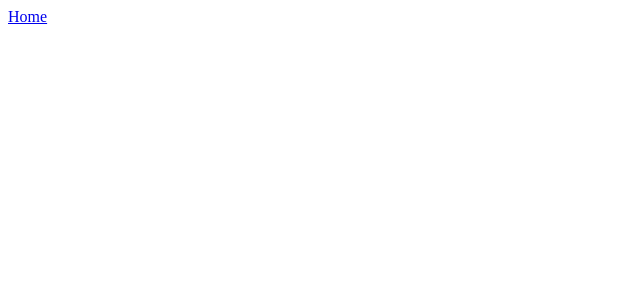
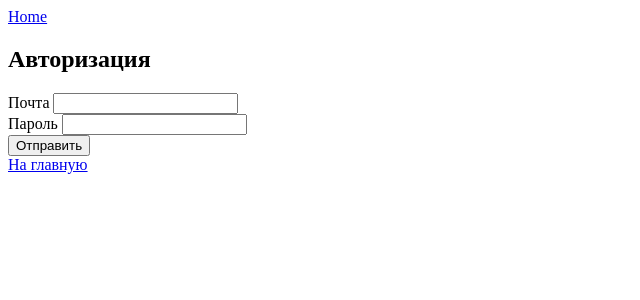
Before and after one commit to fominae/VUE-CLI, a Vue app: page /login in a window 1280 px wide. Before the commit this address had no page. Shown: the top 300 px of the page, without its empty margins (0-640 px from the left). Built offline with nearby package versions, Linux system fonts and the light colour scheme.

Commit message:
Реализация входа в систему

```diff
--- /dev/null
+++ b/src/components/Login.vue
@@ -0,0 +1,48 @@
+<template>
+  <article class="modal">
+    <form @submit.prevent="login">
+      <h2>Авторизация</h2>
+      Почта <input type="text" v-model="email"><br />
+      Пароль <input type="text" v-model="password"><br />
+      <button type="submit">Отправить</button>
+    </form>
+    <a href="/">На главную</a>
+  </article>
+</template>
+
+<script>
+export default {
+  data() {
+    return {
+      url: 'https://jurapro.bhuser.ru/api-shop',
+      email: '',
+      password: ''
+    }
+  },
+  methods: {
+    async login() {
+      const user = {
+        email: this.email,
+        password: this.password
+      };
+
+      try {
+        const response = await fetch(this.url + '/login', {
+          method: 'POST',
+          headers: {
+            'Content-Type': 'application/json'
+          },
+          body: JSON.stringify(user)
+        });
+
+        const result = await response.json();
+        const userToken = result.data.user_token;
+        localStorage.setItem('token', userToken);
+        console.log('Result:', result);
+      } catch(error) {
+        console.log('Error:', error)
+      }
+    }
+  }
+}
+</script>
--- a/src/components/Registration.vue
+++ b/src/components/Registration.vue
@@ -2,9 +2,9 @@
   <div>
     <h1>Регистрация</h1>
     <form @submit.prevent="authorization">
-      ФИО <input type="text" v-model="fio" required><br />
-      Почта <input type="email" v-model="email" required><br />
-      Пароль <input type="password" v-model="password" required><br />
+      ФИО <input type="text" v-model="fio" required> <br />
+      Почта <input type="email" v-model="email" required> <br />
+      Пароль <input type="password" v-model="password" required> <br />
       <button type="submit">Зарегистрироваться</button>
     </form>
     <a href="/">На главную</a>
--- a/src/router/index.js
+++ b/src/router/index.js
@@ -1,7 +1,7 @@
 import { createRouter, createWebHistory } from 'vue-router'
 import HomeView from '../views/HomeView.vue'
 import Registration from "@/components/Registration.vue";
-import registration from "@/components/Registration.vue";
+import Login from "@/components/Login.vue";
 const routes = [
   {
     path: '/',
@@ -11,7 +11,12 @@ const routes = [
   {
     path: '/signup',
     name: 'registration',
-    component: registration
+    component: Registration
+  },
+  {
+    path: '/login',
+    name: 'login',
+    component: Login
   },
 ]
 
--- a/src/views/HomeView.vue
+++ b/src/views/HomeView.vue
@@ -6,6 +6,7 @@
       </article>
       <nav>
         <router-link to="/signup">Регистрация</router-link><br />
+        <router-link to="/login">Вход</router-link><br />
         <button @click="getData">Продукты</button>
       </nav>
     </header>
```
